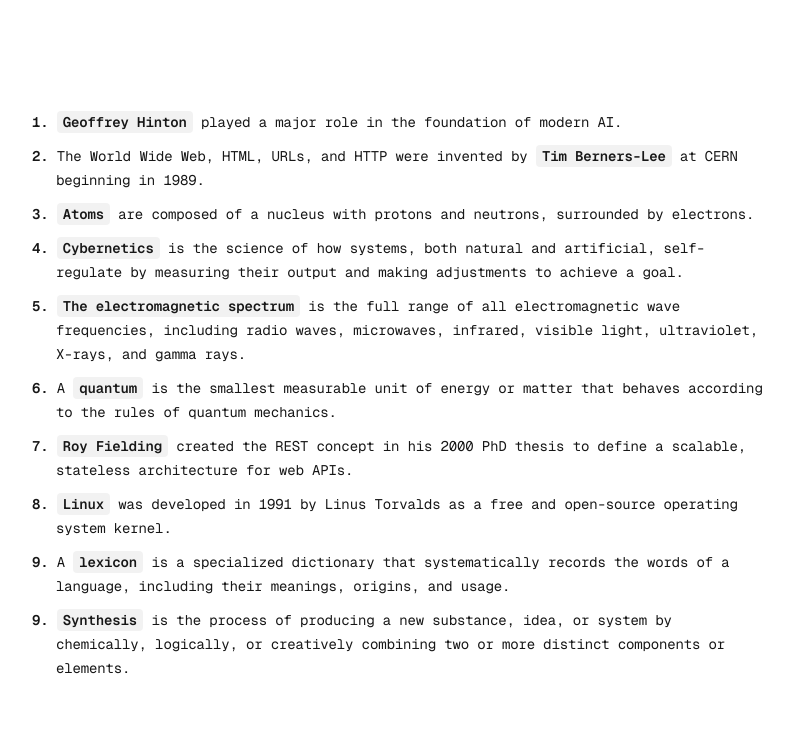
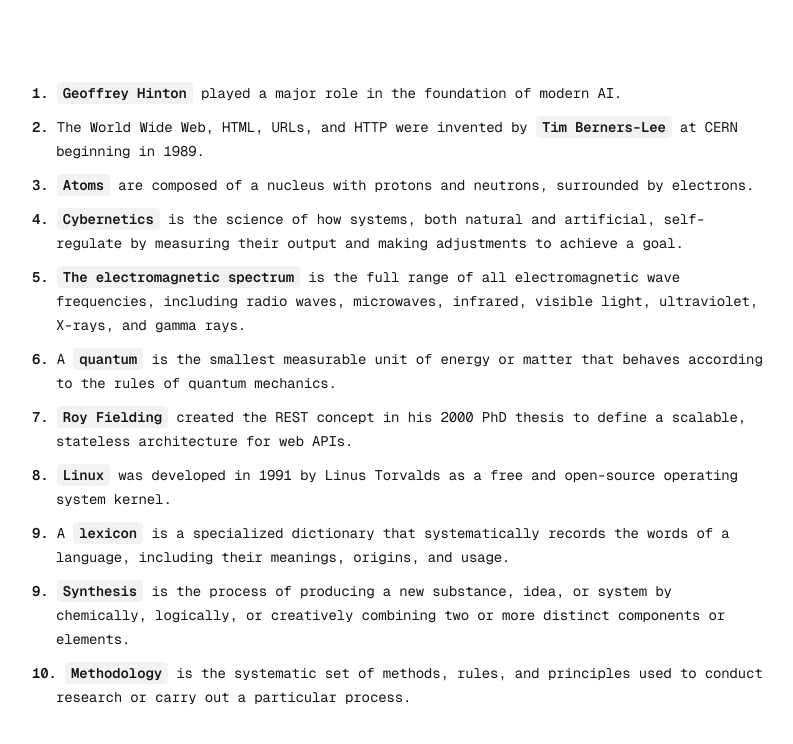
Before and after one commit to BrahimBoussada/mind-log, a Next.js app: page / in a window 1280 px wide. Shown: the top 744 px of the page, without its empty margins (240-1033 px from the left). Built offline with nearby package versions, Linux system fonts and the light colour scheme.

Commit message:
log: 2025-07-06

```diff
--- a/src/app/page.tsx
+++ b/src/app/page.tsx
@@ -67,6 +67,12 @@ export default function Home() {
           idea, or system by chemically, logically, or creatively combining two
           or more distinct components or elements.
         </Note>
+
+        <Note>
+          <N>10. </N>
+          <Key>Methodology</Key> is the systematic set of methods, rules, and
+          principles used to conduct research or carry out a particular process.
+        </Note>
       </NoteWrapper>
     </Container>
   );
```
